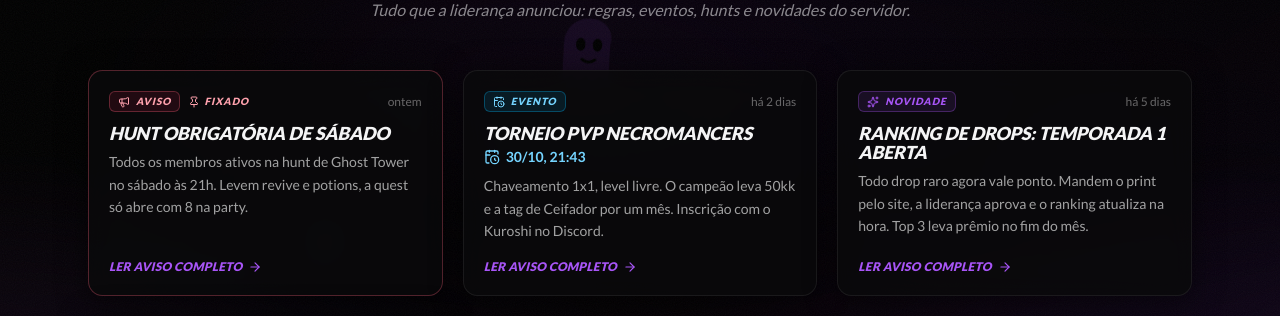
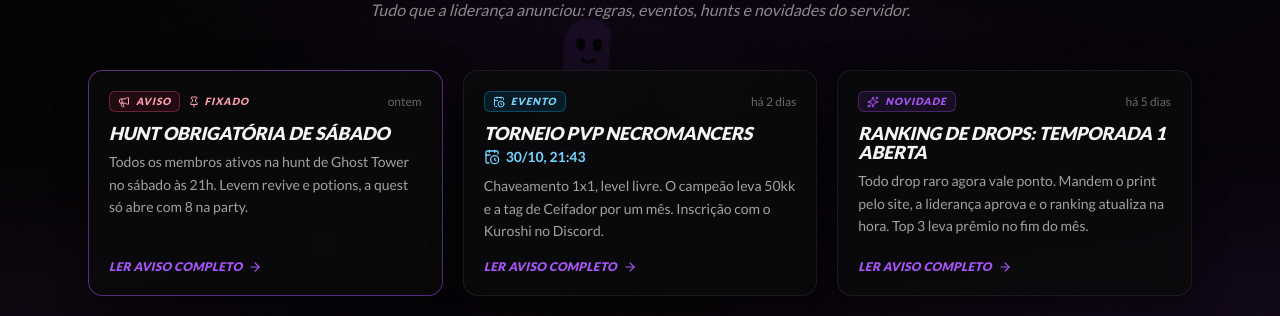
Before and after one commit to lpragi09/Necromancers-site-, a Next.js app: page /avisos in a window 1280 px wide. Shown: the part 303-619 px from the top of the page. Built offline with nearby package versions, Linux system fonts and the light colour scheme; no server answers.

Commit message:
Aviso fixado com borda roxa no mural

```diff
--- a/src/components/PostCard.tsx
+++ b/src/components/PostCard.tsx
@@ -42,7 +42,7 @@ export default function PostCard({ post, full = false, href }: { post: Post; ful
       </div>
     </>
   );
-  const cls = `w-full crypt-card crypt-card-hover overflow-hidden flex flex-col scroll-mt-24 ${post.pinned ? "!border-rose-400/30" : ""}`;
+  const cls = `w-full crypt-card crypt-card-hover overflow-hidden flex flex-col scroll-mt-24 ${post.pinned ? "!border-spirit/50 shadow-[0_0_24px_rgba(168,85,247,0.15)]" : ""}`;
   return href ? (
     <Link id={post.id} href={href} className={`group ${cls}`}>{body}</Link>
   ) : (
```
